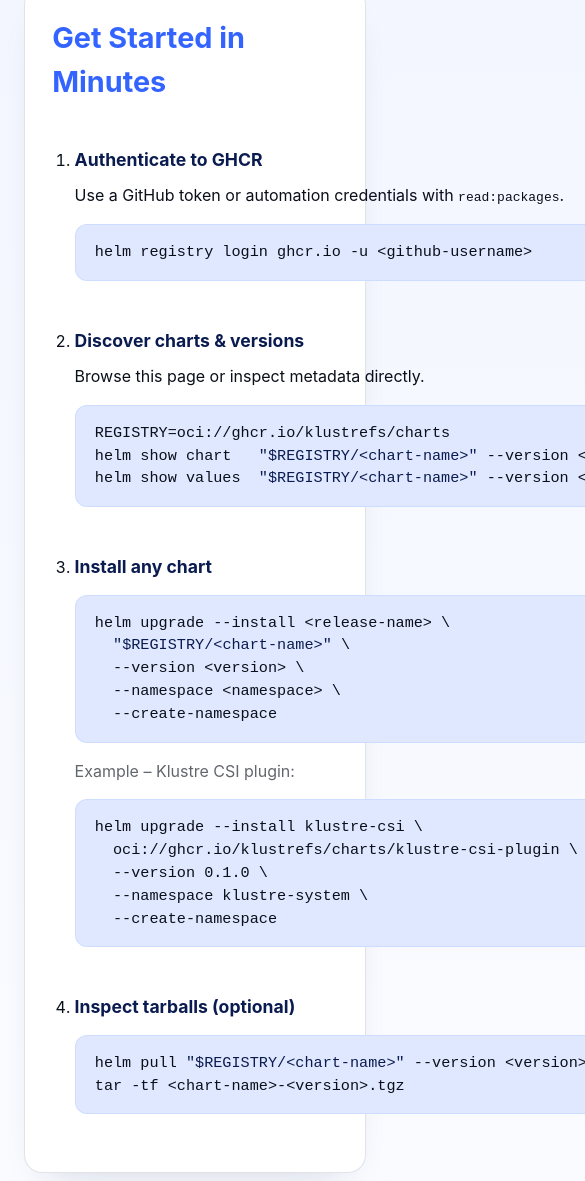
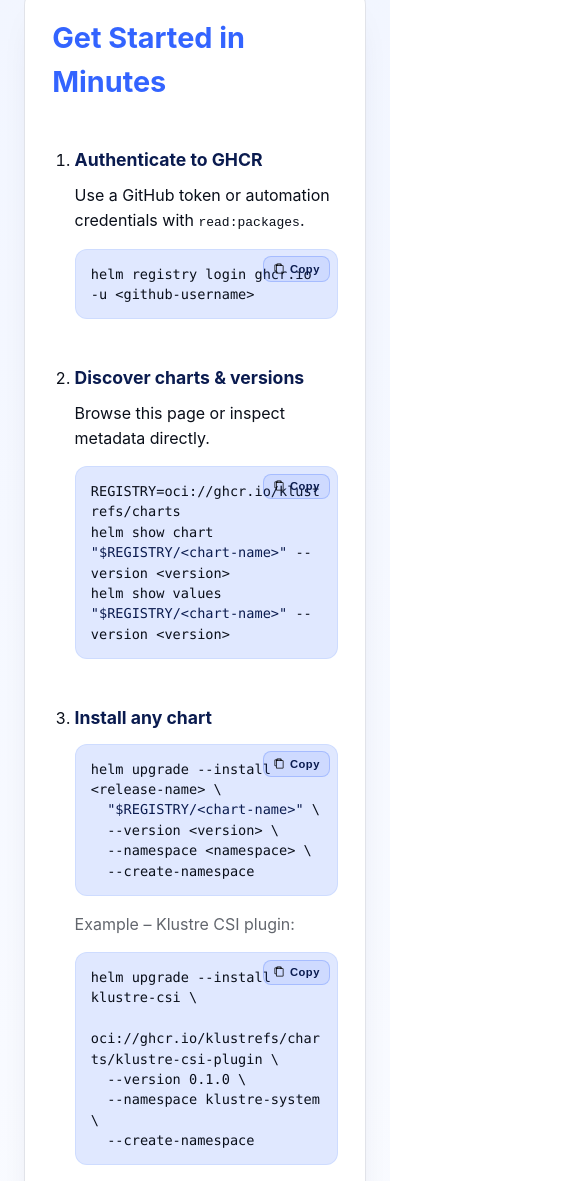
Before and after one commit to klustrefs/charts, a plain HTML site: page public/index.html in a window 390 px wide. Shown: the part 741-1922 px from the top of the page, 585 px wide, since content can reach past the window. Drawn offline with nearby package versions, Linux system fonts and the light colour scheme.

Commit message:
style(site): make code blocks mobile-friendly and relocate artifacthub metadata

```diff
--- a/public/assets/styles.css
+++ b/public/assets/styles.css
@@ -266,13 +266,17 @@
   padding: 1rem 1.2rem;
   border-radius: 12px;
   overflow-x: auto;
+  -webkit-overflow-scrolling: touch;
   border: 1px solid rgba(79, 128, 255, 0.12);
+  max-width: 100%;
 }
 
 pre code {
   display: block;
-  font-size: 0.95rem;
+  font-size: clamp(0.85rem, 3.2vw, 0.95rem);
   line-height: 1.5;
+  font-family: 'SFMono-Regular', Consolas, 'Liberation Mono', Menlo, monospace;
+  white-space: pre;
 }
 
 .hljs {
@@ -423,7 +427,17 @@
   }
 
   pre {
-    font-size: 0.88rem;
+    padding: 0.85rem 0.95rem;
+  }
+
+  pre code {
+    white-space: pre-wrap;
+    word-break: break-word;
+  }
+
+  .copy-button {
+    top: 0.4rem;
+    right: 0.4rem;
   }
 }
 p a {
```
Also changed, not shown: 2 other files.
